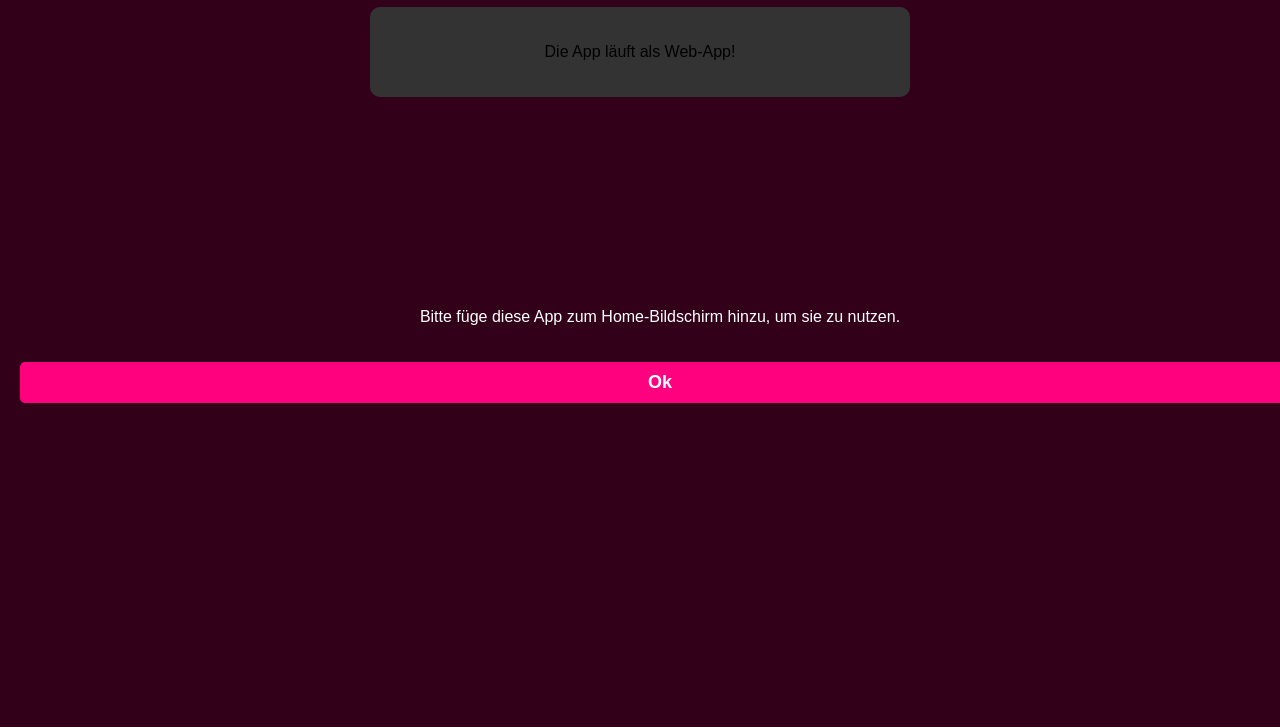
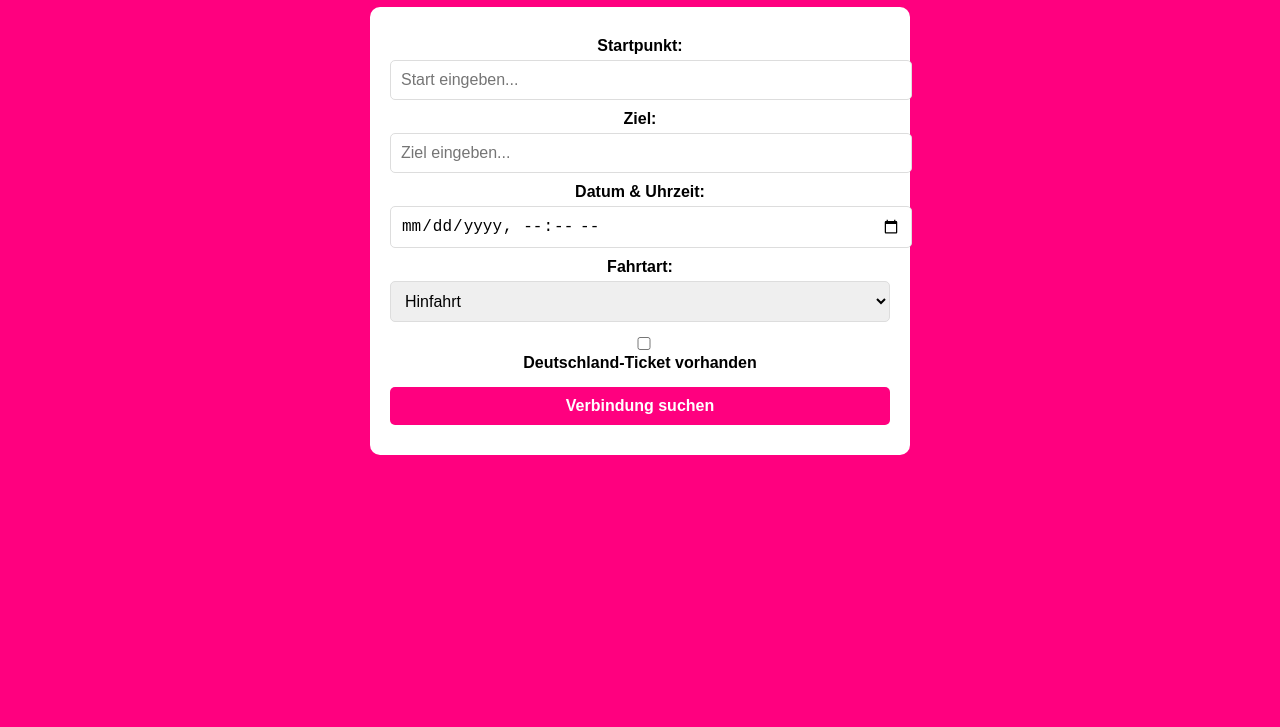
Before and after one commit to MGETZ-io/nvn, a plain HTML site: page index.html in a window 1280 px wide. Shown: the part 73-800 px from the top of the page. Drawn offline with Linux system fonts and the light colour scheme.

Commit message:
Update index.html

```diff
--- a/index.html
+++ b/index.html
@@ -52,53 +52,63 @@
         button:hover {
             background-color: #e60073;
         }
-        #install-prompt {
-            display: none;
-            position: fixed;
-            top: 0;
-            left: 0;
-            width: 100%;
-            height: 100%;
-            background: rgba(0, 0, 0, 0.8);
-            color: white;
-            display: flex;
-            align-items: center;
-            justify-content: center;
-            flex-direction: column;
-            text-align: center;
-            padding: 20px;
-        }
-        #install-prompt button {
-            margin-top: 20px;
-            padding: 10px;
-            background: #ff007f;
-            color: white;
-            border: none;
-            font-size: 18px;
-            cursor: pointer;
+        .info {
+            margin-top: 10px;
+            font-size: 14px;
         }
     </style>
 </head>
 <body>
 
-    <div id="install-prompt">
-        <p>Bitte füge diese App zum Home-Bildschirm hinzu, um sie zu nutzen.</p>
-        <button onclick="window.location.reload()">Ok</button>
-    </div>
-
     <h1>NVN Fahrplanauskunft</h1>
     <div class="container">
-        <p>Die App läuft als Web-App!</p>
+        <label for="start">Startpunkt:</label>
+        <input type="text" id="start" placeholder="Start eingeben...">
+
+        <label for="ziel">Ziel:</label>
+        <input type="text" id="ziel" placeholder="Ziel eingeben...">
+
+        <label for="datum">Datum & Uhrzeit:</label>
+        <input type="datetime-local" id="datum">
+
+        <label for="fahrtart">Fahrtart:</label>
+        <select id="fahrtart">
+            <option value="hin">Hinfahrt</option>
+            <option value="rueck">Rückfahrt</option>
+            <option value="beides">Hin- & Rückfahrt</option>
+        </select>
+
+        <label for="deutschlandticket">
+            <input type="checkbox" id="deutschlandticket"> Deutschland-Ticket vorhanden
+        </label>
+
+        <button onclick="sucheVerbindung()">Verbindung suchen</button>
+
+        <div id="ergebnis" class="info"></div>
     </div>
 
     <script>
-        function isRunningStandalone() {
-            return window.matchMedia('(display-mode: standalone)').matches || window.navigator.standalone === true;
-        }
+        function sucheVerbindung() {
+            let start = document.getElementById("start").value;
+            let ziel = document.getElementById("ziel").value;
+            let datum = document.getElementById("datum").value;
+            let fahrtart = document.getElementById("fahrtart").value;
+            let dticket = document.getElementById("deutschlandticket").checked ? "Ja" : "Nein";
 
-        if (!isRunningStandalone()) {
-            document.getElementById('install-prompt').style.display = 'flex';
-            document.body.style.overflow = 'hidden';
+            if (!start || !ziel) {
+                alert("Bitte Start und Ziel eingeben!");
+                return;
+            }
+
+            let ergebnisText = `
+                <p><strong>Start:</strong> ${start}</p>
+                <p><strong>Ziel:</strong> ${ziel}</p>
+                <p><strong>Datum & Uhrzeit:</strong> ${datum || "Jetzt"}</p>
+                <p><strong>Fahrtart:</strong> ${fahrtart}</p>
+                <p><strong>Deutschland-Ticket:</strong> ${dticket}</p>
+                <p><em>Hier würde die HAFAS API von nah.sh eingebunden werden.</em></p>
+            `;
+            document.getElementById("ergebnis").innerHTML = ergebnisText;
         }
     </script>
 
```
